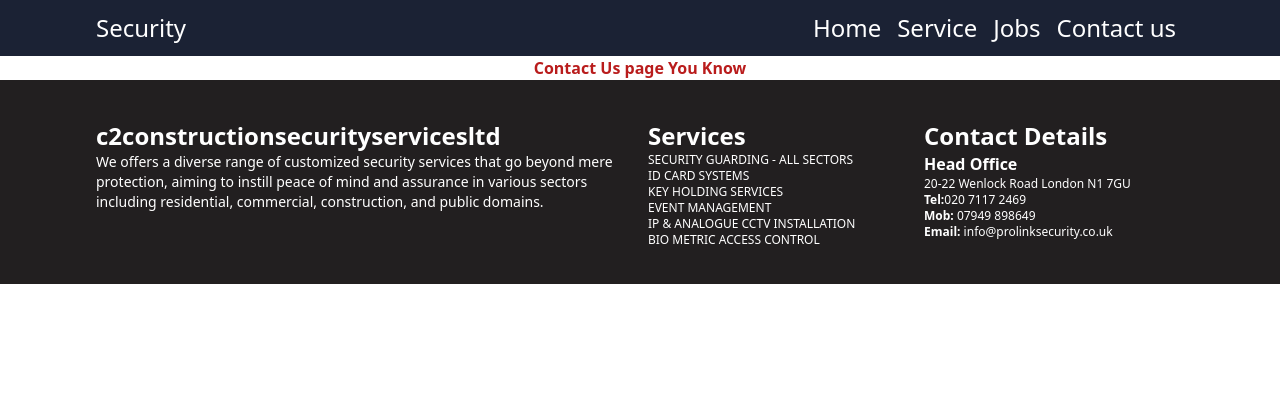
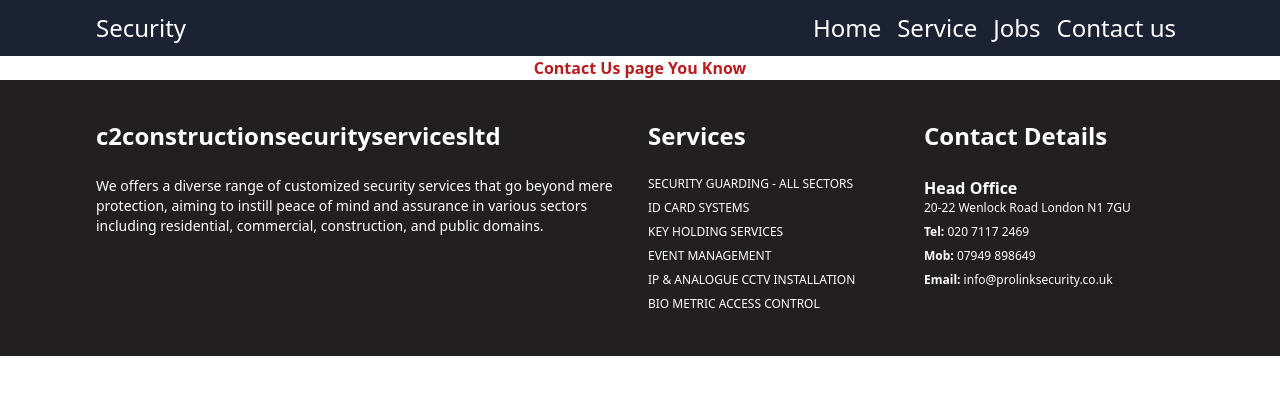
Before and after one commit to Dev-Tonia/c2consecurity, a Nuxt app: page /contact-us in a window 1280 px wide. Shown: the top 394 px of the page. Built offline with nearby package versions, Linux system fonts and the light colour scheme.

Commit message:
made some changes of the footer

```diff
--- a/layouts/default.vue
+++ b/layouts/default.vue
@@ -29,7 +29,7 @@
       <div class="container">
         <div class="grid grid-cols-4 gap-4">
           <div class="col-span-2">
-            <h1 class="font-bold text-2xl">
+            <h1 class="font-bold text-2xl mb-6">
               c2constructionsecurityservicesltd
             </h1>
             <p class="text-xs md:text-sm">
@@ -40,44 +40,46 @@
             </p>
           </div>
           <div>
-            <h1 class="font-bold text-2xl">Services</h1>
+            <h1 class="font-bold text-2xl mb-6">Services</h1>
             <ul>
-              <li class="text-xs">
+              <li class="text-xs mb-2">
                 <NuxtLink to="service"
                   >SECURITY GUARDING - ALL SECTORS</NuxtLink
                 >
               </li>
-              <li class="text-xs">
+              <li class="text-xs mb-2">
                 <NuxtLink to="service">ID CARD SYSTEMS</NuxtLink>
               </li>
-              <li class="text-xs">
+              <li class="text-xs mb-2">
                 <NuxtLink to="service"> KEY HOLDING SERVICES </NuxtLink>
               </li>
-              <li class="text-xs">
+              <li class="text-xs mb-2">
                 <NuxtLink to="service"> EVENT MANAGEMENT </NuxtLink>
               </li>
-              <li class="text-xs">
+              <li class="text-xs mb-2">
                 <NuxtLink to="service">
                   IP & ANALOGUE CCTV INSTALLATION
                 </NuxtLink>
               </li>
-              <li class="text-xs">
+              <li class="text-xs mb-2">
                 <NuxtLink to="service"> BIO METRIC ACCESS CONTROL </NuxtLink>
               </li>
             </ul>
           </div>
           <div>
-            <h1 class="font-bold text-2xl">Contact Details</h1>
-            <h5 class="font-bold">Head Office</h5>
-            <p class="text-xs">20-22 Wenlock Road London N1 7GU</p>
-            <div class="text-xs">
-              <span class="font-bold">Tel:</span>020 7117 2469
+            <h1 class="font-bold text-2xl mb-6">Contact Details</h1>
+            <div class="mb-2">
+              <h5 class="font-bold">Head Office</h5>
+              <p class="text-xs">20-22 Wenlock Road London N1 7GU</p>
             </div>
-            <div class="text-xs">
+            <div class="text-xs mb-2">
+              <span class="font-bold">Tel:</span> 020 7117 2469
+            </div>
+            <div class="text-xs mb-2">
               <span class="font-bold">Mob:</span>
               07949 898649
             </div>
-            <div class="text-xs">
+            <div class="text-xs mb-2">
               <span class="font-bold">Email:</span>
               info@prolinksecurity.co.uk
             </div>
```
